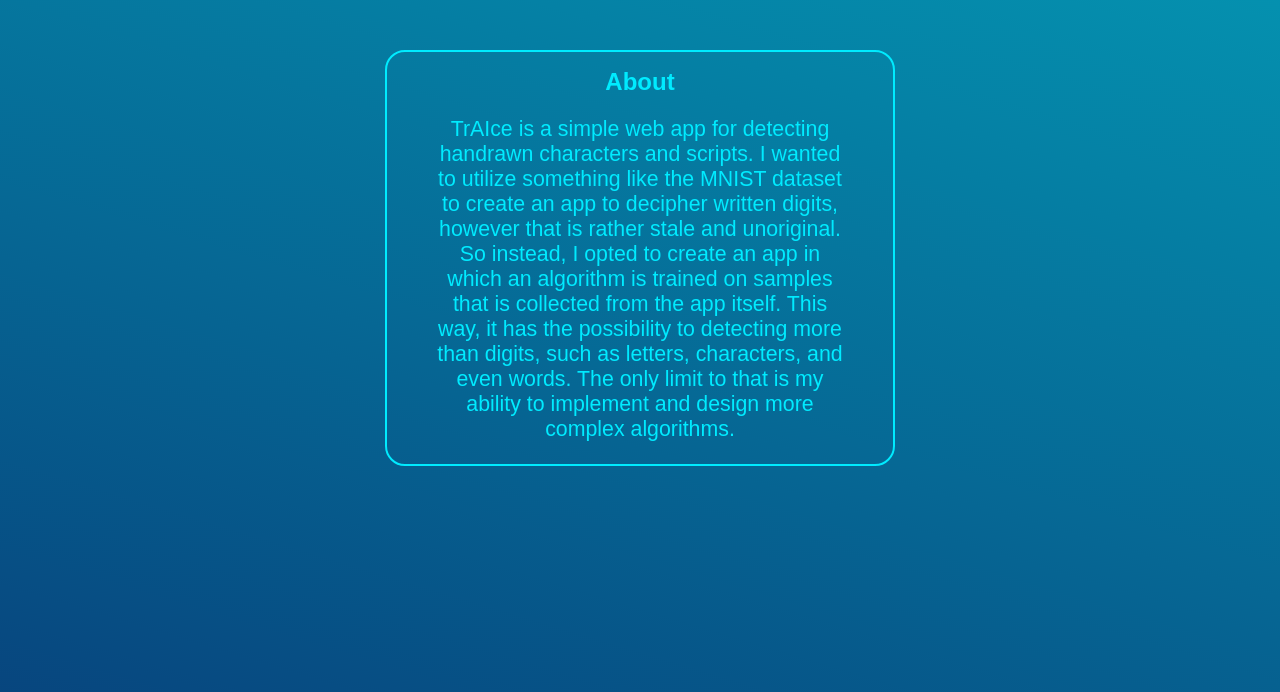
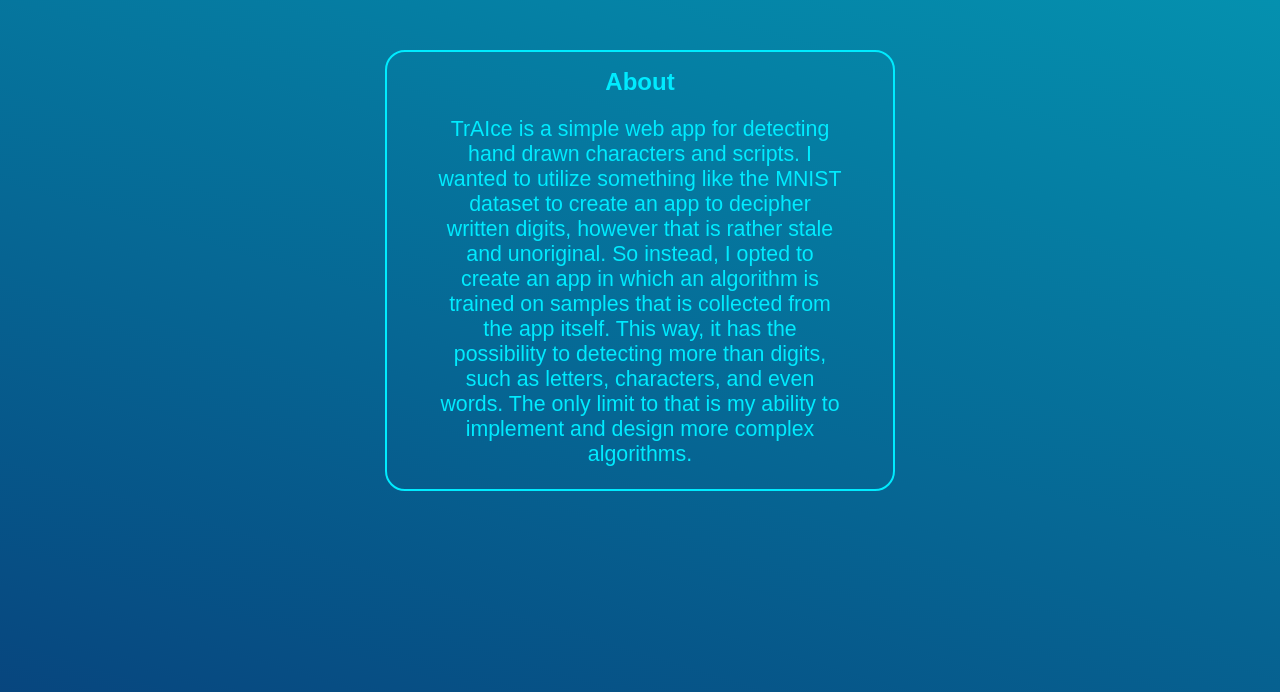
Before and after one commit to rae0924/traice, a Django app: page /about/ in a window 1280 px wide. Shown: the part 108-800 px from the top of the page. Run offline with Django 3.2, Linux system fonts and the light colour scheme; some web fonts are replaced.

Commit message:
ready to deploy

```diff
--- a/detector/templates/detector/detector.html
+++ b/detector/templates/detector/detector.html
@@ -12,7 +12,8 @@
             <form class="post-form">{% csrf_token %}</form>
         </div>
         <div class="description">
-            <h3 class="title">Detector</h1>
+            <h3 class="title">Detector</h3>
+            <p class="text">Under Development...</p>
         </div>
 
     </div>
--- a/home/static/home/style.css
+++ b/home/static/home/style.css
@@ -234,7 +234,7 @@ nav ul li a:hover{
     color: var(--main-bg-color);
     padding: 5px 15px;
 }
-.about-text{
+.text{
     color: var(--main-bg-color);
     font-family: 'Gayathri', sans-serif;
     padding: 0 50px;
--- a/home/templates/home/about.html
+++ b/home/templates/home/about.html
@@ -2,7 +2,7 @@
 {% block content%}
     <div class="about-container">
         <h1 class="title">About</h1>
-        <p class="about-text">TrAIce is a simple web app for detecting handrawn characters and scripts.
+        <p class="text">TrAIce is a simple web app for detecting hand drawn characters and scripts.
             I wanted to utilize something like the MNIST dataset to create an app to decipher written digits,
             however that is rather stale and unoriginal. So instead, I opted to create an app in which an algorithm
             is trained on samples that is collected from the app itself. This way, it has the possibility to detecting
```
Also changed, not shown: db.sqlite3.
